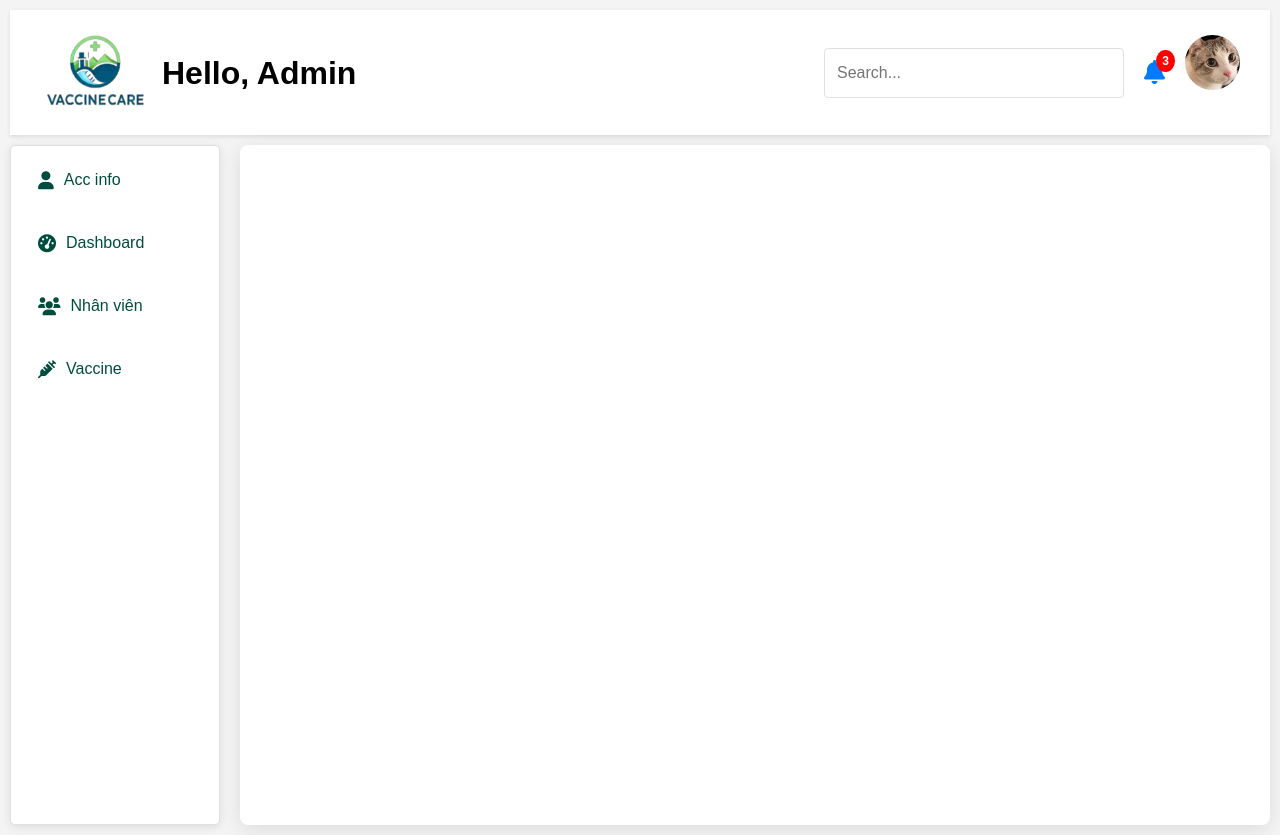
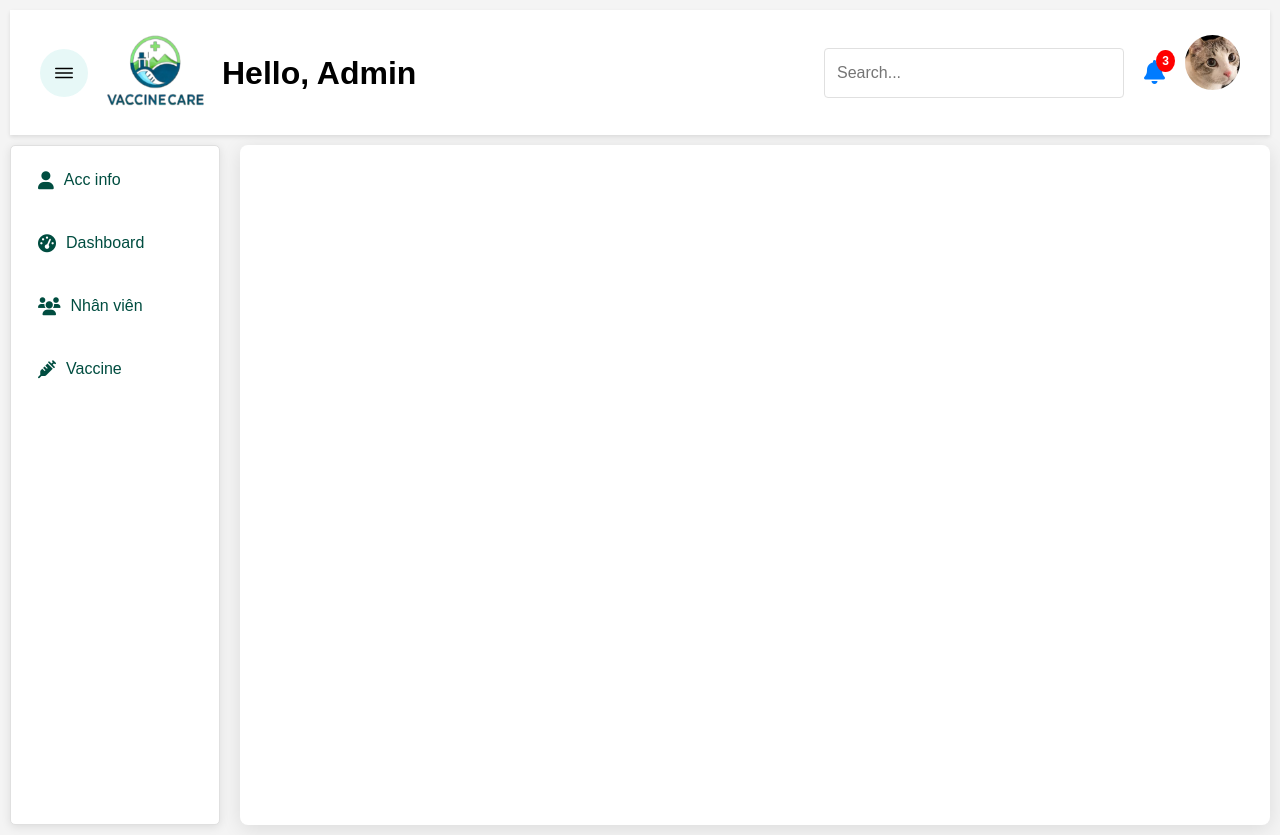
Before and after one commit to williamHoang541/Swp_fe, a React (Vite) app in the folder Vaccine_Care/: page /admin in a window 1280 px wide. Built offline with nearby package versions, Linux system fonts and the light colour scheme.

Commit message:
update nhe nut sidebar (1)

```diff
--- a/Vaccine_Care/src/components/admin/admin.jsx
+++ b/Vaccine_Care/src/components/admin/admin.jsx
@@ -1,15 +1,21 @@
-import React from 'react';
+import React, { useState } from 'react';
 import { Outlet } from 'react-router-dom';
 import Header from './header/Header';
 import SidebarAdmin from './sidebar_admin/SidebarAdmin';
 import './admin.css';
 
 const AdminDashboard = () => {
+    const [isCollapsed, setIsCollapsed] = useState(false);
+
+    const toggleSidebar = () => {
+        setIsCollapsed(!isCollapsed);
+    };
+
     return (
         <div className="admin-container">
-            <Header />
+            <Header toggleSidebar={toggleSidebar} />
             <div className="content-wrapper">
-                <SidebarAdmin />
+                <SidebarAdmin isCollapsed={isCollapsed} />
                 <div className="main-content">
                     <Outlet />
                 </div>
--- a/Vaccine_Care/src/components/admin/header/header.css
+++ b/Vaccine_Care/src/components/admin/header/header.css
@@ -73,3 +73,25 @@
     border-radius: 50%;
     object-fit: cover;
 }
+
+.sidebar-toggle-btn {
+    background: rgba(25, 184, 175, 0.1);
+    border: none;
+    border-radius: 50%;
+    cursor: pointer;
+    margin-right: 12px;
+    font-size: 24px;
+    color: black;
+    transition: background 0.3s, transform 0.2s;
+    padding: 12px;
+    width: 48px;
+    height: 48px;
+    display: flex;
+    align-items: center;
+    justify-content: center;
+}
+
+.sidebar-toggle-btn:hover {
+    background: rgba(25, 184, 175, 0.3);
+    transform: scale(1.1);
+}
--- a/Vaccine_Care/src/components/admin/header/header.jsx
+++ b/Vaccine_Care/src/components/admin/header/header.jsx
@@ -2,10 +2,14 @@ import React from 'react';
 import './header.css';
 import logo from '../../../assets/logo_vaccine.png'; // Adjust the path as necessary
 import profileImage from '../../../assets/cat.jpg'; // Ensure this path is correct
+import { IoMenuOutline } from "react-icons/io5"; // Import icon
 
-const Header = () => {
+const Header = ({ toggleSidebar }) => { // Nhận toggleSidebar như một prop
     return (
         <div className="header">
+            <button className="sidebar-toggle-btn" onClick={toggleSidebar} aria-label="Toggle Sidebar">
+                <IoMenuOutline />
+            </button>
             <div className="header-title">
                 <img src={logo} alt="Logo" className="header-logo" />
                 <span className="header-admin-text">Hello, Admin</span>
--- a/Vaccine_Care/src/components/admin/sidebar_admin/SidebarAdmin.css
+++ b/Vaccine_Care/src/components/admin/sidebar_admin/SidebarAdmin.css
@@ -5,6 +5,11 @@
     margin-right: 10px;
     box-shadow: 0 4px 15px rgba(0, 0, 0, 0.2);
     border-radius: 8px;
+    transition: width 0.3s ease;
+}
+
+.sidebar.collapsed {
+    width: 80px; /* Adjust this width as needed */
 }
 
 .sidebar h2 {
@@ -22,6 +27,12 @@
 .sidebar ul {
     list-style-type: none;
     padding: 0;
+    display: flex;
+    flex-direction: column;
+}
+
+.sidebar.collapsed ul {
+    display: none; /* Hide the menu items when collapsed */
 }
 
 .sidebar li {
@@ -58,3 +69,9 @@
     border: 2px solid var(--primary-colorVaccine);
     margin-bottom: 20px;
 }
+
+@media (max-width: 768px) {
+    .sidebar {
+        width: 80px; /* Adjust this width as needed */
+    }
+}
--- a/Vaccine_Care/src/components/admin/sidebar_admin/SidebarAdmin.jsx
+++ b/Vaccine_Care/src/components/admin/sidebar_admin/SidebarAdmin.jsx
@@ -2,34 +2,34 @@ import React from 'react';
 import { Link, useLocation } from 'react-router-dom';
 import './sidebarAdmin.css'; // Create a separate CSS file for sidebar styles
 
-const SidebarAdmin = () => {
+const SidebarAdmin = ({ isCollapsed }) => {
     const location = useLocation();
 
     return (
-        <div className="sidebar">
+        <div className={`sidebar ${isCollapsed ? 'collapsed' : ''}`}>
             <ul>
                 <li>
                     <Link to="/admin/acc_info" className={location.pathname === '/admin/acc_info' ? 'active' : ''}>
                         <i className="fas fa-user"></i>
-                        Acc info
+                        {!isCollapsed && "Acc info"}
                     </Link>
                 </li>
                 <li>
                     <Link to="/admin/dashboard" className={location.pathname === '/admin/dashboard' ? 'active' : ''}>
                         <i className="fas fa-tachometer-alt"></i>
-                        Dashboard
+                        {!isCollapsed && "Dashboard"}
                     </Link>
                 </li>
                 <li>
                     <Link to="/admin/staff" className={location.pathname === '/admin/staff' ? 'active' : ''}>
                         <i className="fas fa-users"></i>
-                        Nhân viên
+                        {!isCollapsed && "Nhân viên"}
                     </Link>
                 </li>
                 <li>
                     <Link to="/admin/vaccine" className={location.pathname === '/admin/vaccine' ? 'active' : ''}>
                         <i className="fas fa-syringe"></i>
-                        Vaccine
+                        {!isCollapsed && "Vaccine"}
                     </Link>
                 </li>
             </ul>
```
Also changed, not shown: Vaccine_Care/src/Layout/Layout_Admin/AdminLayout.jsx (added, +27 -0 lines).
